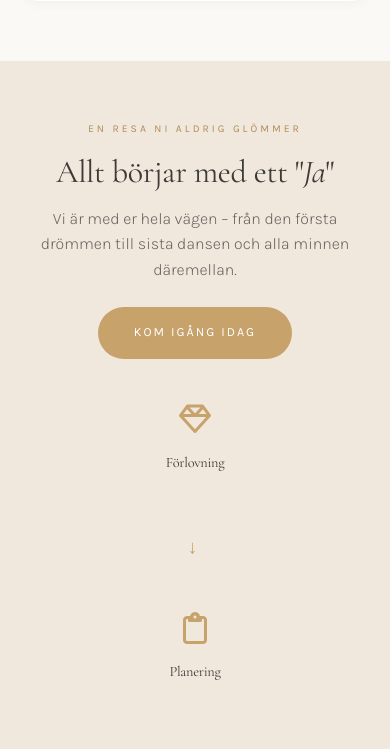
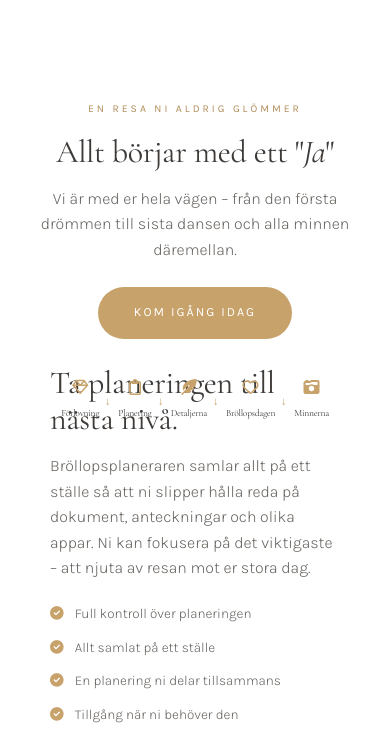
Before and after one commit to studiomonira-stack/Wedding-planner, a Django app: page /kop/ in a window 390 px wide. Shown: the part 3855-4604 px from the top of the page. Run offline with Django 5.2, Linux system fonts and the light colour scheme.

Commit message:
Update kop.html

```diff
--- a/accounts/templates/accounts/kop.html
+++ b/accounts/templates/accounts/kop.html
@@ -41,8 +41,8 @@
         h3 { font-size: 1.4rem; margin-bottom: 0.5rem; }
 
         .section { padding: clamp(60px, 10vw, 120px) 0; position: relative; }
-        .section-surface { background: var(--surface); }
-        .section-light { background: var(--surface-light); }
+            .section-surface {padding-bottom: 40px !important; overflow: visible !important; }
+            .section-light {clear: both !important; position: relative !important; z-index: 1 !important;}
 
         .container-narrow { max-width: 680px; margin: 0 auto; padding: 0 24px; }
         .container-medium { max-width: 960px; margin: 0 auto; padding: 0 24px; }
@@ -228,6 +228,26 @@
         [style*="grid-template-columns: 1fr 1fr"] > div:last-child {
             padding: 40px 24px !important;
         }
+
+            .love-timeline {
+        flex-direction: row !important;
+        flex-wrap: wrap !important;
+        justify-content: center !important;
+        gap: 4px !important;
+    }
+    .love-step {
+        max-width: 55px !important;
+    }
+    .love-step .step-icon {
+        font-size: 1rem !important;
+    }
+    .love-step h4 {
+        font-size: 0.6rem !important;
+    }
+    .love-arrow {
+        font-size: 0.7rem !important;
+        margin-top: 8px !important;
+    }
 }
 
     </style>
```
